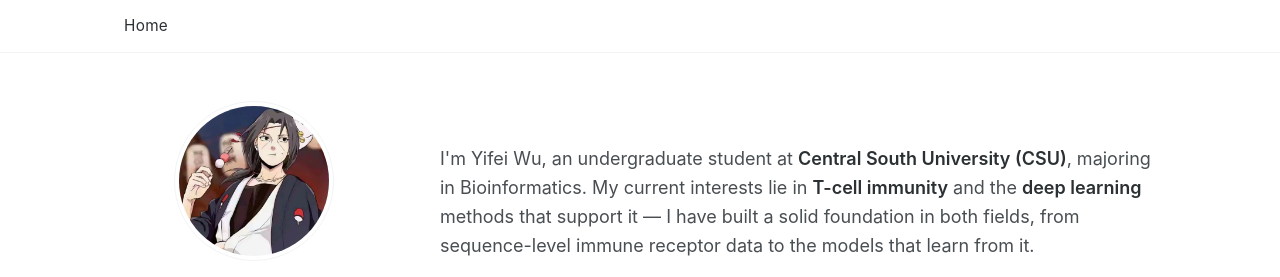
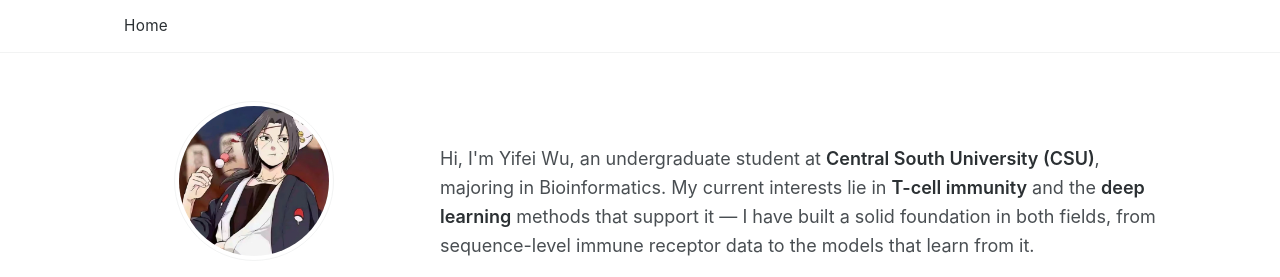
Before and after one commit to NitroMint/NitroMint.github.io, a plain HTML site: page index.html in a window 1280 px wide. Shown: the top 277 px of the page. Drawn offline with Linux system fonts and the light colour scheme.

Commit message:
Add greeting to intro section

```diff
--- a/index.html
+++ b/index.html
@@ -87,7 +87,7 @@
     <article data-page="home">
 
       <section class="intro">
-        <p>I'm Yifei Wu, an undergraduate student at <strong>Central South University (CSU)</strong>, majoring in Bioinformatics. My current interests lie in <strong>T-cell immunity</strong> and the <strong>deep learning</strong> methods that support it — I have built a solid foundation in both fields, from sequence-level immune receptor data to the models that learn from it.</p>
+        <p>Hi, I'm Yifei Wu, an undergraduate student at <strong>Central South University (CSU)</strong>, majoring in Bioinformatics. My current interests lie in <strong>T-cell immunity</strong> and the <strong>deep learning</strong> methods that support it — I have built a solid foundation in both fields, from sequence-level immune receptor data to the models that learn from it.</p>
         <p>I am currently working on representation learning and generative modeling of immune repertoires (TRB and BCR), with applications to disease classification.</p>
       </section>
 
```
